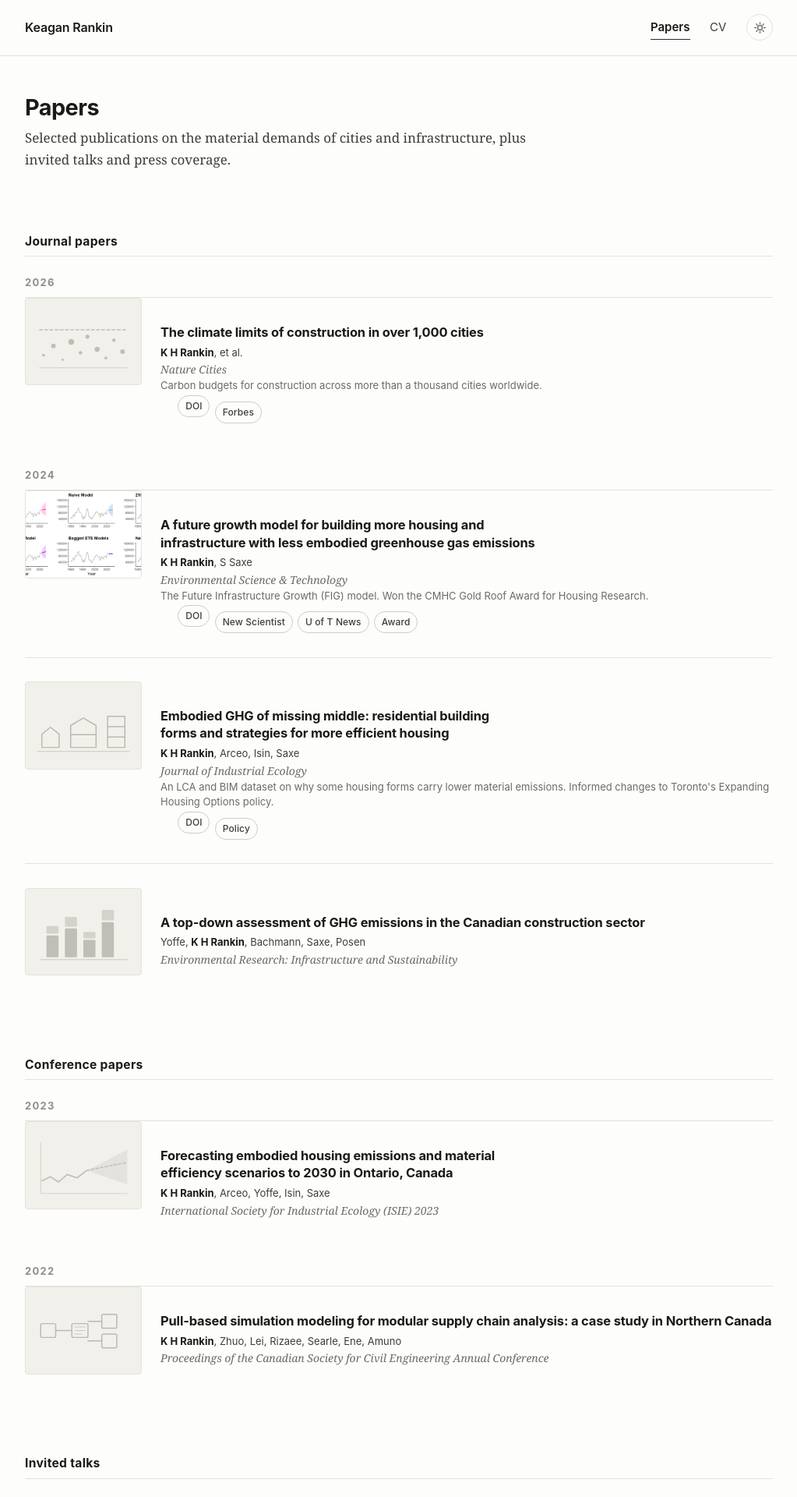
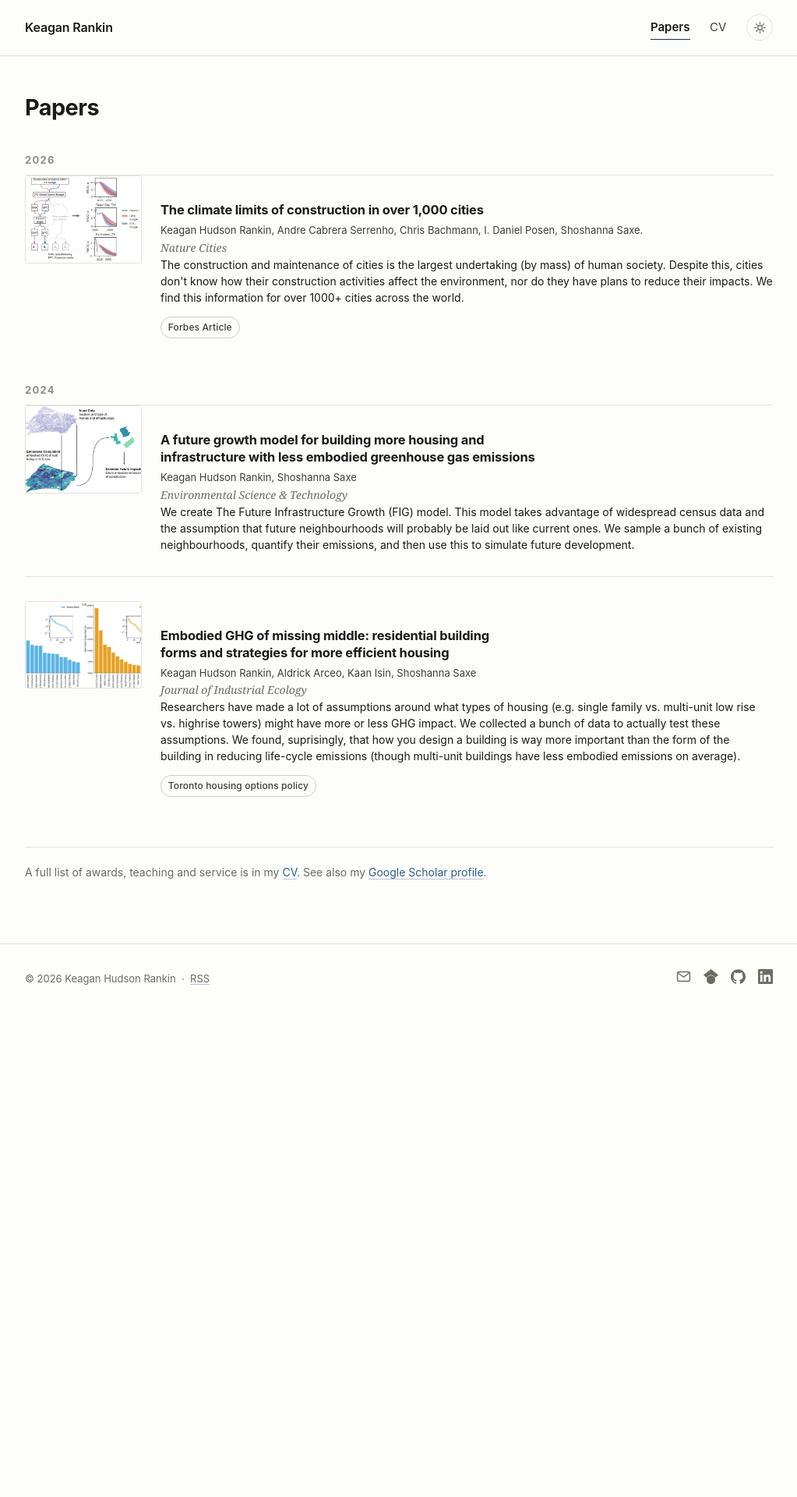
Before and after one commit to KeaganHRankin/KeaganHRankin.github.io, a Jekyll site: the page built from papers/index.html, in a window 1280 px wide. Shown: the top 1920 px of the page at 78% size, without its empty margins (128-1151 px from the left). Built offline with Jekyll 4.4.1, drawn with Linux system fonts in a browser that asks for light colours; after the commit the page ends 1309 px from its top, so only the background shows below that; some of the changed text lies outside the part shown.

Commit message:
A bunch of fixes, removing redundant content, improving visuals, adding paper info.

```diff
--- a/_data/papers.yml
+++ b/_data/papers.yml
@@ -1,8 +1,9 @@
 # Publications.
 #
-# TO ADD A PAPER: copy a block below, keep it in the right `type` group, and
-# drop a thumbnail in images/papers/. Nothing else needs editing — /papers/
-# sorts by year and groups automatically.
+# TO ADD A PAPER: copy a block below and drop a thumbnail in images/papers/.
+# Nothing else needs editing — /papers/ renders one combined list, grouped and
+# sorted by year, so where the entry sits in this file only decides its order
+# within its own year.
 #
 # Fields
 #   year     required, drives the year headings and sort order
@@ -10,7 +11,8 @@
 #   authors  plain text; "K H Rankin" is bolded automatically, so write your
 #            name exactly that way
 #   venue    journal or conference name
-#   type     journal | conference
+#   type     journal | conference — metadata only, not rendered and not used
+#            for grouping
 #   doi      full https://doi.org/... URL
 #   pdf      e.g. /files/my-paper.pdf  (drop the PDF in files/)
 #   code     repository URL
@@ -20,66 +22,43 @@
 #   thumb    /images/papers/<name>.svg|.png — omit and it falls back to a
 #            neutral placeholder rather than breaking
 
-# ---------------------------------------------------------------- journal ---
-
 - year: 2026
   type: journal
   title: "The climate limits of construction in over 1,000 cities"
-  authors: "K H Rankin, et al."
+  authors: "Keagan Hudson Rankin, Andre Cabrera Serrenho, Chris Bachmann, I. Daniel Posen, Shoshanna Saxe."
   venue: "Nature Cities"
   doi: "https://doi.org/10.1038/s44284-025-00379-8"
-  note: "Carbon budgets for construction across more than a thousand cities worldwide."
-  thumb: /images/papers/climate-limits.svg
+  note: "The construction and maintenance of cities is the largest undertaking (by mass) of human society.
+         Despite this, cities don't know how their construction activities affect the environment, nor do they have plans to reduce their impacts.
+         We find this information for over 1000+ cities across the world."
+  thumb: /images/papers/budgets_fig2.png
   links:
-    - {label: "Forbes", url: "https://www.forbes.com/sites/lauriewinkless/2026/02/15/urban-construction-boom-threatens-climate-goals/"}
+    - {label: "Forbes Article", url: "https://www.forbes.com/sites/lauriewinkless/2026/02/15/urban-construction-boom-threatens-climate-goals/"}
 
 - year: 2024
   type: journal
   title: "A future growth model for building more housing and infrastructure with less embodied greenhouse gas emissions"
-  authors: "K H Rankin, S Saxe"
+  authors: "Keagan Hudson Rankin, Shoshanna Saxe"
   venue: "Environmental Science & Technology"
   doi: "https://doi.org/10.1021/acs.est.4c02070"
-  note: "The Future Infrastructure Growth (FIG) model. Won the CMHC Gold Roof Award for Housing Research."
+  note: "We create The Future Infrastructure Growth (FIG) model. This model takes advantage of widespread census data and the assumption that
+         future neighbourhoods will probably be laid out like current ones. We sample a bunch of existing neighbourhoods, quantify their emissions, and then
+         use this to simulate future development."
   # Reusing the existing starts_forecast.png — confirm this figure belongs to
   # this paper, or swap it for the right one.
-  thumb: /images/starts_forecast.png
+  thumb: /images/papers/fig_abstract.png
   links:
-    - {label: "New Scientist", url: "https://www.newscientist.com/article/2511350-we-must-completely-change-the-way-we-build-homes-to-stay-below-2c/"}
-    - {label: "U of T News", url: "https://news.engineering.utoronto.ca/how-to-build-more-with-less-new-model-shows-how-canada-can-reconcile-its-housing-and-climate-targets-by-adopting-established-sustainable-construction-practices/"}
-    - {label: "Award", url: "https://www.cmhc-schl.gc.ca/professionals/project-funding-and-mortgage-financing/funding-programs/all-funding-programs/housing-research-awardsnational"}
 
 - year: 2024
   type: journal
   title: "Embodied GHG of missing middle: residential building forms and strategies for more efficient housing"
-  authors: "K H Rankin, Arceo, Isin, Saxe"
+  authors: "Keagan Hudson Rankin, Aldrick Arceo, Kaan Isin, Shoshanna Saxe"
   venue: "Journal of Industrial Ecology"
   doi: "https://doi.org/10.1111/jiec.13461"
-  note: "An LCA and BIM dataset on why some housing forms carry lower material emissions. Informed changes to Toronto's Expanding Housing Options policy."
-  thumb: /images/papers/missing-middle.svg
+  note: "Researchers have made a lot of assumptions around what types of housing (e.g. single family vs. multi-unit low rise vs. highrise towers)
+         might have more or less GHG impact. We collected a bunch of data to actually test these assumptions. We found, suprisingly, that how you design
+         a building is way more important than the form of the building in reducing life-cycle emissions (though multi-unit buildings have less embodied emissions
+         on average)."
+  thumb: /images/papers/mat_contents.png
   links:
-    - {label: "Policy", url: "https://www.toronto.ca/city-government/planning-development/planning-studies-initiatives/expanding-housing-options/"}
-
-# TODO: no DOI for this one in the CV — add `doi:` when you have the link.
-- year: 2024
-  type: journal
-  title: "A top-down assessment of GHG emissions in the Canadian construction sector"
-  authors: "Yoffe, K H Rankin, Bachmann, Saxe, Posen"
-  venue: "Environmental Research: Infrastructure and Sustainability"
-  thumb: /images/papers/construction-sector.svg
-
-# ------------------------------------------------------------- conference ---
-
-# TODO: add a `pdf:` or `doi:` for the two conference papers if you have one.
-- year: 2023
-  type: conference
-  title: "Forecasting embodied housing emissions and material efficiency scenarios to 2030 in Ontario, Canada"
-  authors: "K H Rankin, Arceo, Yoffe, Isin, Saxe"
-  venue: "International Society for Industrial Ecology (ISIE) 2023"
-  thumb: /images/papers/ontario-2030.svg
-
-- year: 2022
-  type: conference
-  title: "Pull-based simulation modeling for modular supply chain analysis: a case study in Northern Canada"
-  authors: "K H Rankin, Zhuo, Lei, Rizaee, Searle, Ene, Amuno"
-  venue: "Proceedings of the Canadian Society for Civil Engineering Annual Conference"
-  thumb: /images/papers/modular-supply.svg
+    - {label: "Toronto housing options policy", url: "https://www.toronto.ca/city-government/planning-development/planning-studies-initiatives/expanding-housing-options/"}
--- a/_includes/paper.html
+++ b/_includes/paper.html
@@ -4,7 +4,8 @@
   Usage:  {% include paper.html paper=paper %}
 
   Fields:  title, authors, venue, year, type
-           doi, pdf, code, data, slides   (optional link targets)
+           doi                            (linked from the title, not a chip)
+           pdf, code, data, slides        (optional link chips)
            note                           (award / policy-impact line)
            links: [{label, url}]          (press or anything else)
            thumb                          (falls back to a placeholder, so the
@@ -52,14 +53,19 @@
       <p class="paper__note">{{ pub.note }}</p>
     {% endif %}
 
+    {%- comment -%}
+      No DOI chip: the title itself links to the DOI (see pub_href above), so a
+      chip would be a duplicate of that link. `doi` is therefore deliberately
+      absent from the pub_chips test below — including it would render an empty
+      <ul> for a paper whose only link target is its DOI.
+    {%- endcomment -%}
     {%- assign pub_chips = false -%}
-    {%- if pub.doi or pub.pdf or pub.code or pub.data or pub.slides or pub.links -%}
+    {%- if pub.pdf or pub.code or pub.data or pub.slides or pub.links -%}
       {%- assign pub_chips = true -%}
     {%- endif -%}
 
     {% if pub_chips %}
       <ul class="chips">
-        {% if pub.doi %}<li><a class="chip" href="{{ pub.doi }}" target="_blank" rel="noopener">DOI</a></li>{% endif %}
         {% if pub.pdf %}<li><a class="chip" href="{{ pub.pdf }}" target="_blank" rel="noopener">PDF</a></li>{% endif %}
         {% if pub.code %}<li><a class="chip" href="{{ pub.code }}" target="_blank" rel="noopener">Code</a></li>{% endif %}
         {% if pub.data %}<li><a class="chip" href="{{ pub.data }}" target="_blank" rel="noopener">Data</a></li>{% endif %}
--- a/assets/css/main.css
+++ b/assets/css/main.css
@@ -530,10 +530,15 @@ sup[role="doc-noteref"] a, a.footnote { text-decoration: none; font-weight: 600;
   margin-bottom: 0.4rem;
 }
 
+/* A palette token rather than a literal colour, so the line stays readable when
+   the dark theme flips the palette. --text-soft sits one step below the --text
+   used by .paper__note, keeping the tagline subordinate to the h1 above it
+   while the 600 weight carries the emphasis. */
 .hero__tagline {
   font-family: var(--font-ui);
-  font-size: 0.875rem;
-  color: var(--muted);
+  font-size: 0.9375rem;
+  font-weight: 600;
+  color: var(--text-soft);
   margin: 0 0 1.4rem;
 }
 
@@ -657,15 +662,33 @@ sup[role="doc-noteref"] a, a.footnote { text-decoration: none; font-weight: 600;
   margin: 0;
 }
 
+/* var(--text), not a literal black: it resolves to near-black in the light
+   theme and near-white in the dark one, so the note stays readable in both.
+   A hard-coded #000 would disappear against the dark background. */
 .paper__note {
   font-family: var(--font-ui);
-  font-size: 0.8125rem;
-  color: var(--muted);
+  font-size: 0.875rem;
+  color: var(--text);
   margin: 0.5rem 0 0;
   line-height: 1.5;
 }
 
-/* Link chips */
+/* Link chips
+
+   Doubled-up `.prose .chips` selectors are deliberate, not redundant. Pages
+   using _layouts/page.html render their content inside .prose, whose generic
+   list styles are more specific than a bare `.chips` and were winning:
+
+     .prose ul     (0,1,1)  padding-left: 1.4rem  indented the whole row 22.4px
+                            past the text above it, and margin-block: 0 wiped
+                            out the 0.75rem gap below the note
+     .prose li + li (0,1,2) margin-top: 0.5rem    pushed every chip after the
+                            first 8px below its neighbours
+
+   `.prose .chips` is (0,2,0) and `.prose .chips > li` is (0,2,1), so both
+   outrank the prose rules. Collapsing these back to plain `.chips` /
+   `.chips > li` reintroduces the misalignment. */
+.prose .chips,
 .chips {
   display: flex;
   flex-wrap: wrap;
@@ -674,6 +697,9 @@ sup[role="doc-noteref"] a, a.footnote { text-decoration: none; font-weight: 600;
   padding: 0;
   list-style: none;
 }
+/* Chips sit in one row; the prose inter-item rhythm must not apply. */
+.prose .chips > li,
+.chips > li { margin-top: 0; }
 .chip {
   display: inline-block;
   font-family: var(--font-ui);
--- a/papers/index.html
+++ b/papers/index.html
@@ -2,13 +2,12 @@
 layout: page
 title: Papers
 body_class: is-wide
-intro: >-
-  Selected publications on the material demands of cities and infrastructure,
-  plus invited talks and press coverage.
-description: Selected publications, talks and press by Keagan Hudson Rankin.
+description: Selected publications by Keagan Hudson Rankin.
 ---
 
 {%- comment -%}
+  One list, journal and conference papers together, grouped by year.
+
   Group first, then sort the groups by year descending.
 
   NOT `sort: "year" | reverse` on the flat list: that also reverses the order of
@@ -18,15 +17,10 @@ description: Selected publications, talks and press by Keagan Hudson Rankin.
   years.
 {%- endcomment -%}
 
-{%- assign journal = site.data.papers | where: "type", "journal" -%}
-{%- assign conference = site.data.papers | where: "type", "conference" -%}
-
-{% if journal.size > 0 %}
+{% if site.data.papers.size > 0 %}
   <section class="paper-section">
-    <div class="section-head"><h2>Journal papers</h2></div>
-
-    {% assign journal_years = journal | group_by: "year" | sort: "name" | reverse %}
-    {% for group in journal_years %}
+    {% assign paper_years = site.data.papers | group_by: "year" | sort: "name" | reverse %}
+    {% for group in paper_years %}
       <div class="year-group">
         <p class="year-label">{{ group.name }}</p>
         {% for paper in group.items %}
@@ -38,70 +32,6 @@ description: Selected publications, talks and press by Keagan Hudson Rankin.
 {% endif %}
 
 
-{% if conference.size > 0 %}
-  <section class="paper-section">
-    <div class="section-head"><h2>Conference papers</h2></div>
-
-    {% assign conference_years = conference | group_by: "year" | sort: "name" | reverse %}
-    {% for group in conference_years %}
-      <div class="year-group">
-        <p class="year-label">{{ group.name }}</p>
-        {% for paper in group.items %}
-          {% include paper.html paper=paper %}
-        {% endfor %}
-      </div>
-    {% endfor %}
-  </section>
-{% endif %}
-
-
-{% if site.data.talks.size > 0 %}
-  <section class="paper-section">
-    <div class="section-head"><h2>Invited talks</h2></div>
-
-    <ul class="entry-list">
-      {% for talk in site.data.talks %}
-        <li>
-          <h3 class="entry__title">
-            {%- if talk.url -%}
-              <a href="{{ talk.url }}" target="_blank" rel="noopener">{{ talk.title }}</a>
-            {%- else -%}
-              {{ talk.title }}
-            {%- endif -%}
-          </h3>
-          <p class="entry__where">
-            <em>{{ talk.venue }}</em>{% if talk.where %}, {{ talk.where }}{% endif %}{% if talk.year %}, {{ talk.year }}{% endif %}
-          </p>
-          {% if talk.recording %}
-            <ul class="chips">
-              <li><a class="chip" href="{{ talk.recording }}" target="_blank" rel="noopener">Recording</a></li>
-            </ul>
-          {% endif %}
-        </li>
-      {% endfor %}
-    </ul>
-  </section>
-{% endif %}
-
-
-{% if site.data.press.size > 0 %}
-  <section class="paper-section">
-    <div class="section-head"><h2>Press</h2></div>
-
-    <ul class="entry-list">
-      {% for item in site.data.press %}
-        <li>
-          <h3 class="entry__title">
-            <a href="{{ item.url }}" target="_blank" rel="noopener">{{ item.title }}</a>
-          </h3>
-          <p class="entry__where"><em>{{ item.outlet }}</em>, {{ item.year }}</p>
-        </li>
-      {% endfor %}
-    </ul>
-  </section>
-{% endif %}
-
-
 <p class="page-footnote">
   A full list of awards, teaching and service is in my
   <a href="{{ site.cv_url }}" target="_blank" rel="noopener">CV</a>. See also my
```
Also changed, not shown: index.html (+70 -77 lines), README.md, images/papers/budgets_fig2.png (added), images/papers/fig_abstract.png (added), images/papers/mat_contents.png (added), images/papers/mat_contents.webp (added).
